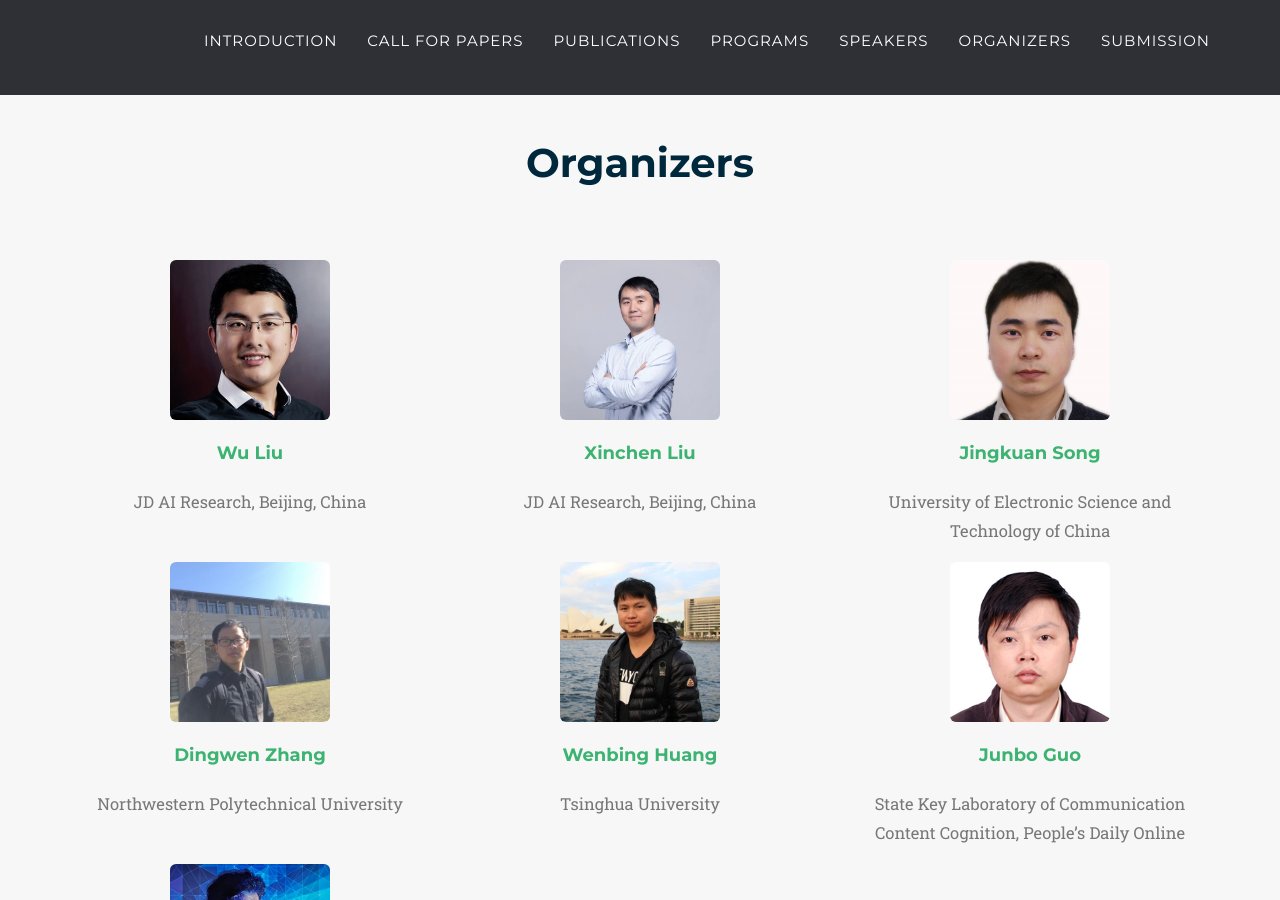
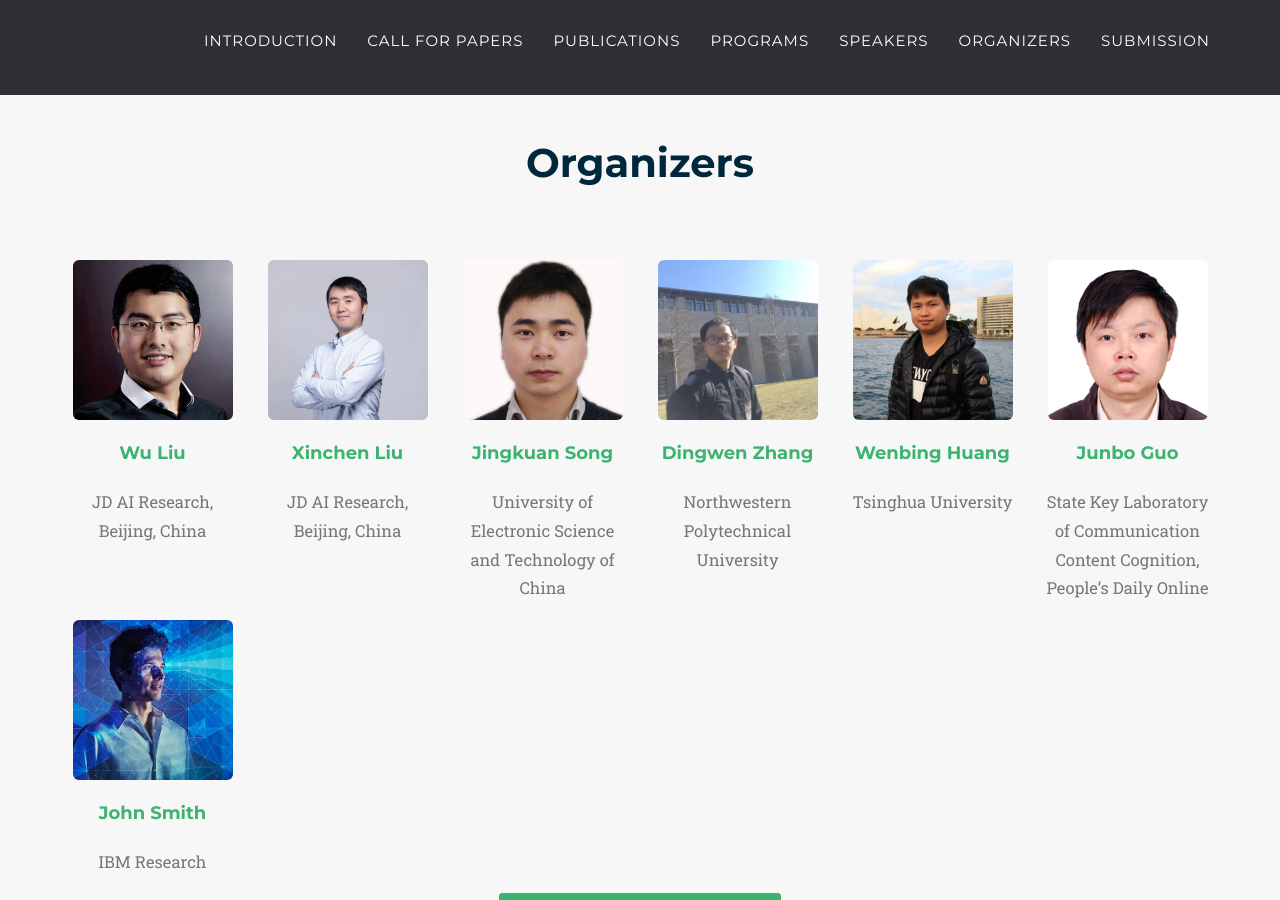
Before and after one commit to MCFR-MM22/MCFR-MM22.github.io, a Jekyll site: the page built from index.html, in a window 1280 px wide and 900 px high, scrolled down 3197 px. Built offline with Jekyll 4.4.1, drawn with Linux system fonts in a browser that asks for light colours; some web fonts are replaced.

Commit message:
Update organizers.html

```diff
--- a/_includes/2021_data/organizers.html
+++ b/_includes/2021_data/organizers.html
@@ -9,7 +9,7 @@
             </div>
             <div class="row">
             {% for post in site.data.twenty_21.organizers %}
-                <div class="col-md-4 col-sm-6 speakers-item">
+                <div class="col-sm-2 speakers-item">
                     <!-- <a href="{{ post.name }}" class="speakers-link" data-toggle="modal"> -->
                     <center><img src="../css/2021_style/img/organizers/{{ post.thumbnail }}" class="img-centered img-rounded"  width="160px" height="160px"/></center>
                     <!-- </a> -->
```
